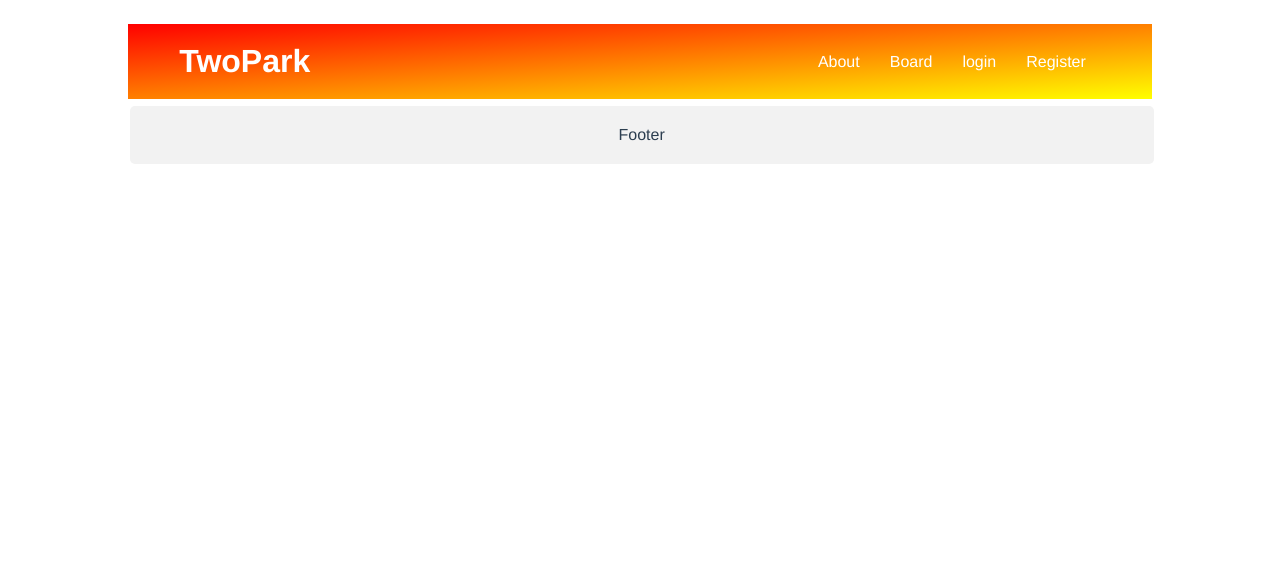
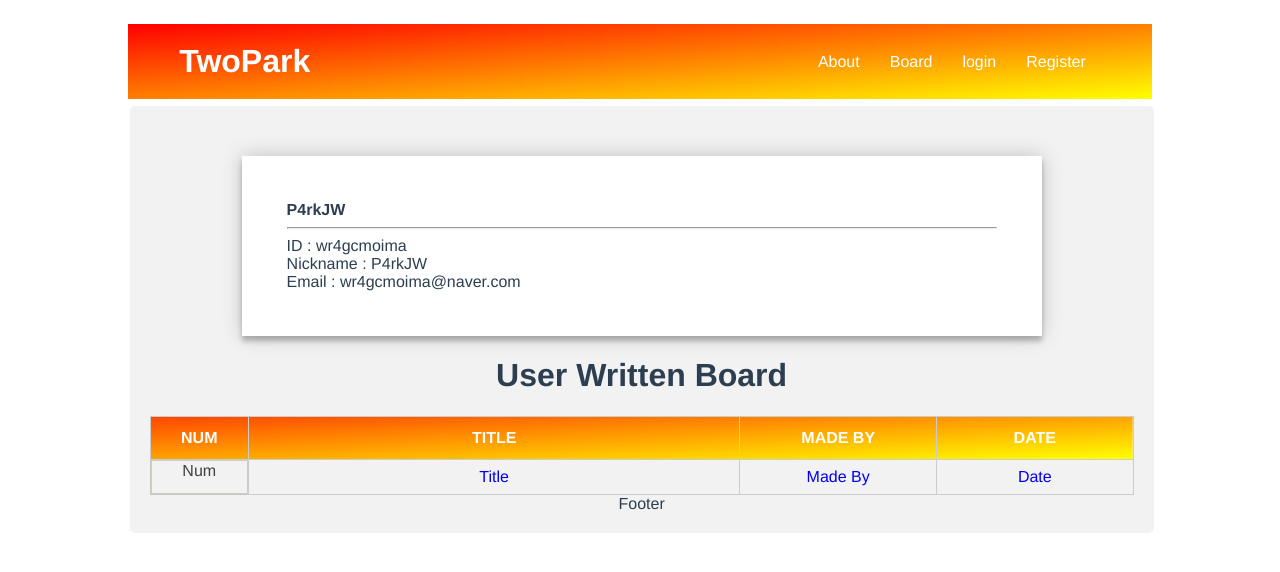
Before and after one commit to Dyrandy/TwoPark, a Vue app in the folder tp_frontend/: page /userinfo in a window 1280 px wide. Shown: the top 572 px of the page. Built offline with nearby package versions, Linux system fonts and the light colour scheme.

Commit message:
added register router

```diff
--- a/tp_frontend/register.html
+++ /dev/null
@@ -1,23 +0,0 @@
-<!DOCTYPE html>
-<html>
-<head>
-  <meta charset="utf-8">
-  <meta name="viewport" content="width=device-width,initial-scale=1.0">
-  <title>TwoPark Register</title>
-  <style>
-    body{
-      width: 80%;
-      padding-left: 9.5%;
-      padding-top: 3%;
-    }
-    #app{
-      border-radius: 5px;
-      background-color: #f2f2f2;
-      padding: 20px;
-    }
-  </style>
-</head>
-<body>
-<div id="register"></div>
-</body>
-</html>
--- a/tp_frontend/src/App.vue
+++ b/tp_frontend/src/App.vue
@@ -11,12 +11,15 @@
   import mainHeader from './components/Header.vue';
   import mainFooter from './components/Footer.vue';
   import boardList from './components/board/boardList.vue';
+  import userinfo from './components/userinfo/userinfo';
+
 
 export default {
   components: {
       'mainHeader': mainHeader,
       'mainFooter': mainFooter,
-      'boardList': boardList
+      'boardList': boardList,
+      'userinfo' : userinfo
   }
 }
 </script>
--- a/tp_frontend/src/components/register/register.vue
+++ b/tp_frontend/src/components/register/register.vue
@@ -1,9 +1,4 @@
 <template>
-<div>
-  <div align="center" id="title" v-bind:style="styleVue">
-    {{ title }}
-  </div>
-  <hr width="500px">
   <div class="register-page">
     <div class="form" id="check">
       <input type="text" v-model="id" placeholder="ID">
@@ -14,32 +9,13 @@
       <button v-on:click="check()">Register</button>
     </div>
   </div>
-</div>
 </template>
 
 <script>
     export default {
         name : 'register'
      }
-
-     function check(){
-        alert(1);
-     }
-    // // Title Tag
-    // var title_style = new Vue({
-    //     el : '#title',
-    //     data : {
-    //         title : 'TwoPark Register!',
-    //         styleVue : {
-    //             fontSize : '30px',
-    //             fontWeight : 'bold',
-    //             color : 'blue',
-    //             marginTop : '100px',
-    //             marginBottom : '10px'
-    //         }
-    //     }
-    // })
-    //
+    // Need To Edit This!
     // // Login Check - NULL Value Request Protect
     // var login_check = new Vue({
     //     el : '#check',
@@ -138,7 +114,4 @@
   .form button:hover,.form button:active,.form button:focus {
     background: #43A047;
   }
-  .form .register-form {
-    display: none;
-  }
 </style>
--- /dev/null
+++ b/tp_frontend/src/components/userinfo/userinfo.vue
@@ -0,0 +1,105 @@
+<template>
+  <div>
+    <div class="userinfo-page">
+      <div class="form" id="check">
+        <b>P4rkJW</b>
+      <hr weight="500px">
+        ID : wr4gcmoima <br>
+        Nickname : P4rkJW <br>
+        Email : wr4gcmoima@naver.com
+       </div>
+    </div>
+
+    <span><h1>User Written Board</h1></span>
+  <table class="boardTable">
+    <tr class="tableHead">
+      <th class="num">NUM</th>
+      <th class="title">TITLE</th>
+      <th class="madeBy"> MADE BY</th>
+      <th class="date">DATE</th>
+    </tr>
+
+    <tr class="tableAttribute">
+      <a href="#"><td class="num">Num</td></a>
+      <td class="title"><a href="#">Title</a></td>
+      <td class="madeBy"><a href="#">Made By</a></td>
+      <td class="date"><a href="#">Date</a></td>
+    </tr>
+  </table>
+</div>
+</template>
+
+<script>
+    export default {
+        name : 'userinfo'
+    }
+</script>
+
+<style scoped>
+  @import url(https://fonts.googleapis.com/css?family=Roboto:300);
+
+  .form {
+    position: relative;
+    z-index: 1;
+    background: #FFFFFF;
+    max-width: 800px;
+    margin: 0px 0px 0px 0px;
+    padding: 45px;
+    text-align: left;
+    box-shadow: 0 0 20px 0 rgba(0, 0, 0, 0.2), 0 5px 5px 0 rgba(0, 0, 0, 0.24);
+  }
+
+  .userinfo-page {
+    width: 800px;
+    padding: 3% 0 0;
+    margin: auto;
+  }
+
+  .boardTable{
+    width: 100%;
+    border-collapse: collapse;
+    border: 1px solid #c7c7bc;
+  }
+  .tableHead, .tableAttribute{
+    text-align: center;
+  }
+  .boardTable td, th{
+    border: 1px solid #ccc;
+    color: #404040;
+  }
+
+  table.boardTable a{
+    display: block;
+    text-decoration: none;
+  }
+
+  table.boardTable tr a:hover{
+    background-color: orangered;
+    color: white;
+  }
+
+  tr.tableHead {
+    /*background-color: #82E000;*/
+    background-image: linear-gradient(to bottom right, orangered, yellow);
+  }
+  th{
+    color: white;
+    height: 40px;
+  }
+  td{
+    height: 30px;
+  }
+
+  .title{
+    width: 50%;
+  }
+  .num {
+    width: 10%;
+  }
+  .madeBy{
+    width: 20%;
+  }
+  .date{
+    width: 20%;
+  }
+</style>
--- a/tp_frontend/src/router/index.js
+++ b/tp_frontend/src/router/index.js
@@ -2,6 +2,7 @@ import Vue from 'vue'
 import Router from 'vue-router'
 import boardList from '@/components/board/boardList.vue'
 import register from '@/components/register/register.vue'
+import userinfo from "../components/userinfo/userinfo";
 
 Vue.use(Router)
 
@@ -17,6 +18,11 @@ export default new Router({
       path: '/register',
       name: 'register',
       component: register
+    },
+    {
+      path: '/userinfo',
+      name: 'userinfo',
+      component : userinfo
     }
   ]
 })
```
